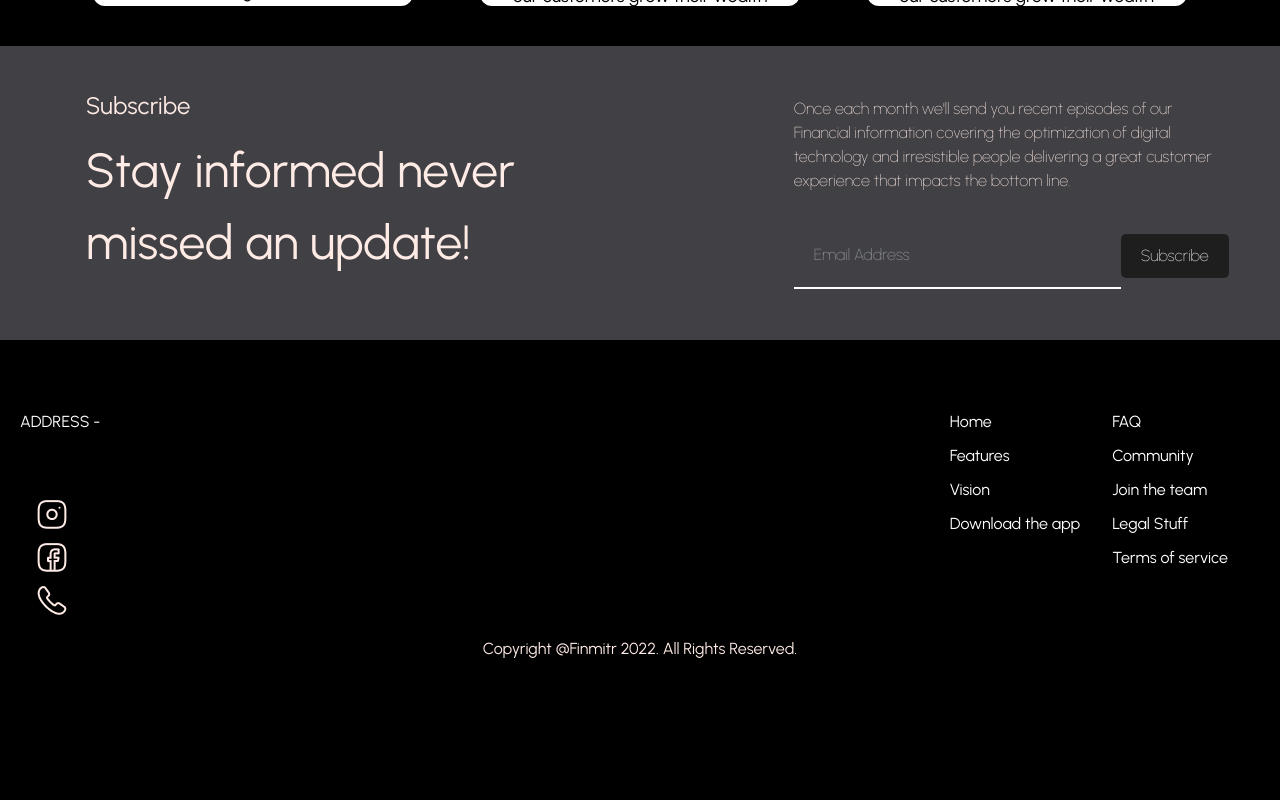
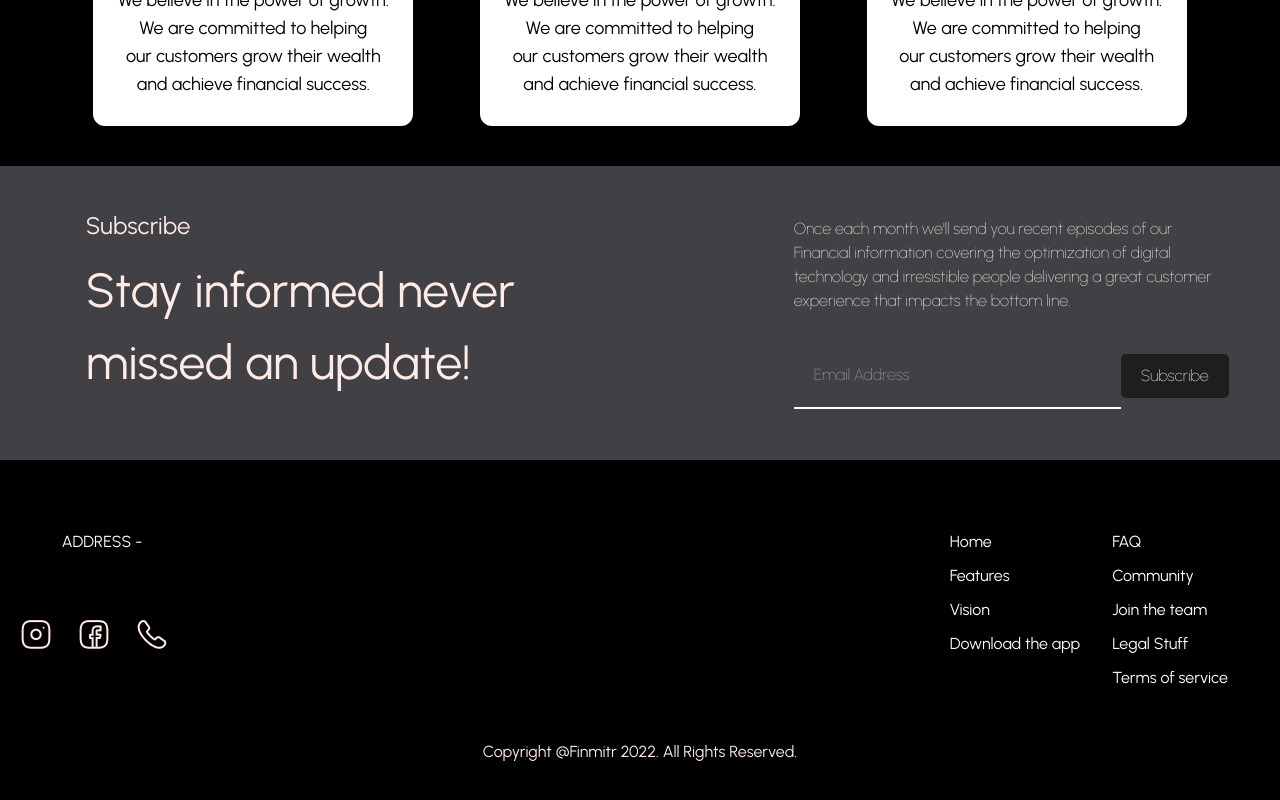
Before and after one commit to amey0307/finmitr-demo, a React (Vite) app: page / in a window 1280 px wide. Shown: the part 3640-4440 px from the top of the page. Before the commit the page ends 4341 px from the top, so only its background shows below. Built offline with nearby package versions, Linux system fonts and the light colour scheme.

Commit message:
footer and visioninfo fixed

```diff
--- a/src/pages/Footer/Footer.css
+++ b/src/pages/Footer/Footer.css
@@ -106,7 +106,7 @@
   .footer-social {
     margin-top :  4em;
     display: flex;
-    flex-direction: column;
+    flex-direction: row;
     gap: 10px;
   }
   .footer-social img{
--- a/src/pages/VisionInfo.jsx
+++ b/src/pages/VisionInfo.jsx
@@ -24,17 +24,17 @@ function VisionInfo() {
 
             <div>
                 <div className='md:flex md:flex-row flex-col gap-10 md:px-[5rem] justify-center -mt-10'>
-                    <div className='flex flex-col gap-5 justify-center items-center bg-white text-black lg:p-4 md:w-[25vw] md:h-[25vh] w-[65vw] mx-auto m-10 p-4 rounded-xl'>
+                    <div className='flex flex-col gap-5 justify-center items-center bg-white text-black lg:p-4 md:w-[25vw] md:h-[40vh] w-[65vw] mx-auto m-10 p-4 rounded-xl'>
                         <img src={growth} alt="" className='w-20 h-20' />
                         <h2 className='text-2xl'>Growth</h2>
                         <p className='lg:text-lg md:text-sm text-sm text-center text-balance'>We believe in the power of growth. We are committed to helping our customers grow their wealth and achieve financial success.</p>
                     </div>
-                    <div className='flex flex-col gap-5 justify-center items-center bg-white text-black p-4 md:w-[25vw] md:h-[25vh] w-[65vw] m-10 mx-auto rounded-xl'>
+                    <div className='flex flex-col gap-5 justify-center items-center bg-white text-black p-4 md:w-[25vw] md:h-[40vh] w-[65vw] m-10 mx-auto rounded-xl'>
                         <img src={folder} alt="" className='w-20 h-20' />
                         <h2 className='text-2xl'>Transparency</h2>
                         <p className='lg:text-lg md:text-sm text-sm text-center text-balance'>We believe in the power of growth. We are committed to helping our customers grow their wealth and achieve financial success.</p>
                     </div>
-                    <div className='flex flex-col gap-5 justify-center items-center bg-white text-black p-4 md:w-[25vw] md:h-[25vh] w-[65vw] m-10 mx-auto rounded-xl'>
+                    <div className='flex flex-col gap-5 justify-center items-center bg-white text-black p-4 md:w-[25vw] md:h-[40vh] w-[65vw] m-10 mx-auto rounded-xl'>
                         <img src={wallet} alt="" className='w-20 h-20' />
                         <h2 className='text-2xl'>Security</h2>
                         <p className='lg:text-lg md:text-sm text-sm text-center text-balance'>We believe in the power of growth. We are committed to helping our customers grow their wealth and achieve financial success.</p>
```
